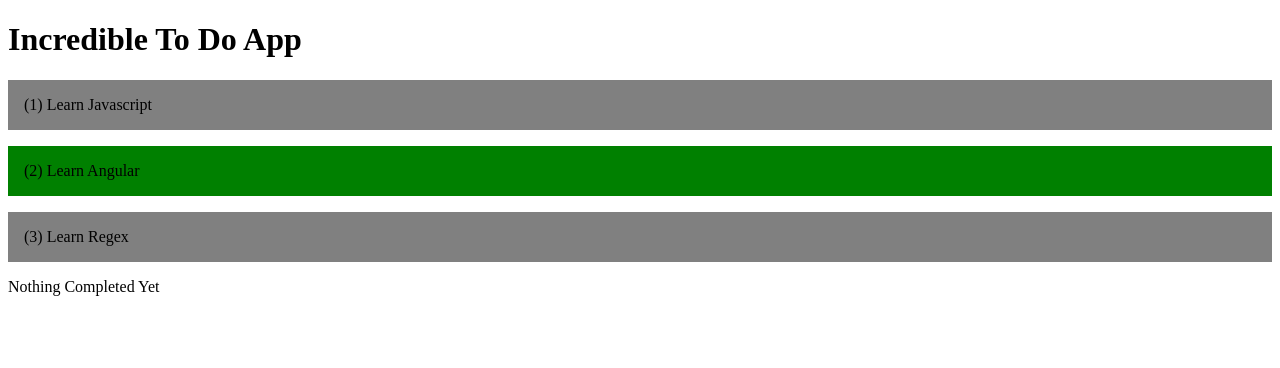
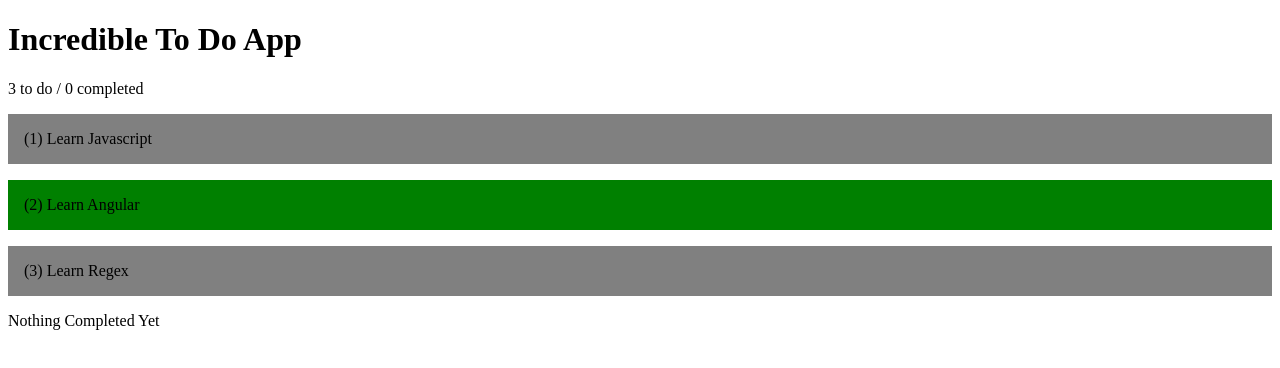
Before and after one commit to ellen-woodward/WD_Week2, an Angular app: page / in a window 1280 px wide. Shown: the top 368 px of the page. Built offline with nearby package versions, Linux system fonts and the light colour scheme.

Commit message:
added task summary

```diff
--- a/src/app/app.component.html
+++ b/src/app/app.component.html
@@ -1,4 +1,5 @@
 <h1>{{title}}</h1>
+<p>{{TaskSummary()}}</p>
 <p *ngFor="let item of thingsToDo;
            let i=index;
            let rowOne=odd;
--- a/src/app/app.component.ts
+++ b/src/app/app.component.ts
@@ -13,4 +13,8 @@ export class AppComponent {
     'Learn Regex'
   ];
   thingsCompleted=[];
+
+  TaskSummary():string {
+    return `${this.thingsToDo.length} to do / ${this.thingsCompleted.length} completed`;
+  }
 }
```
